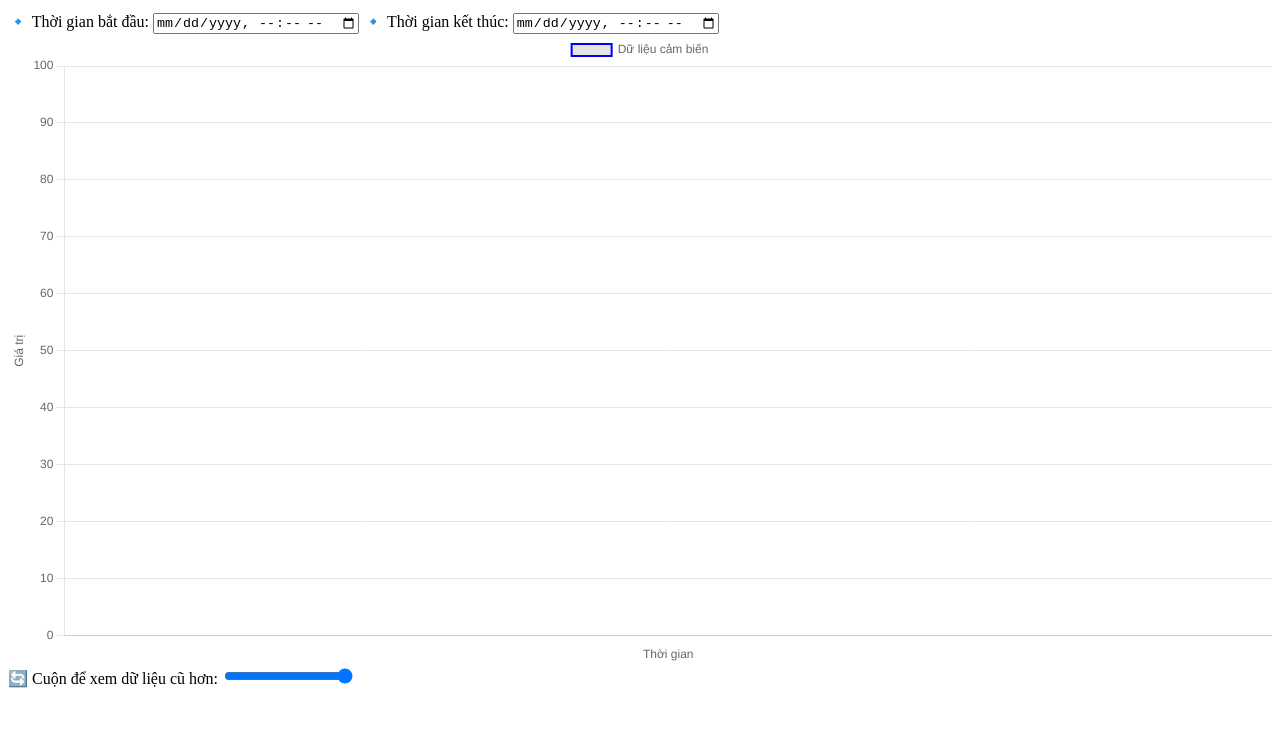
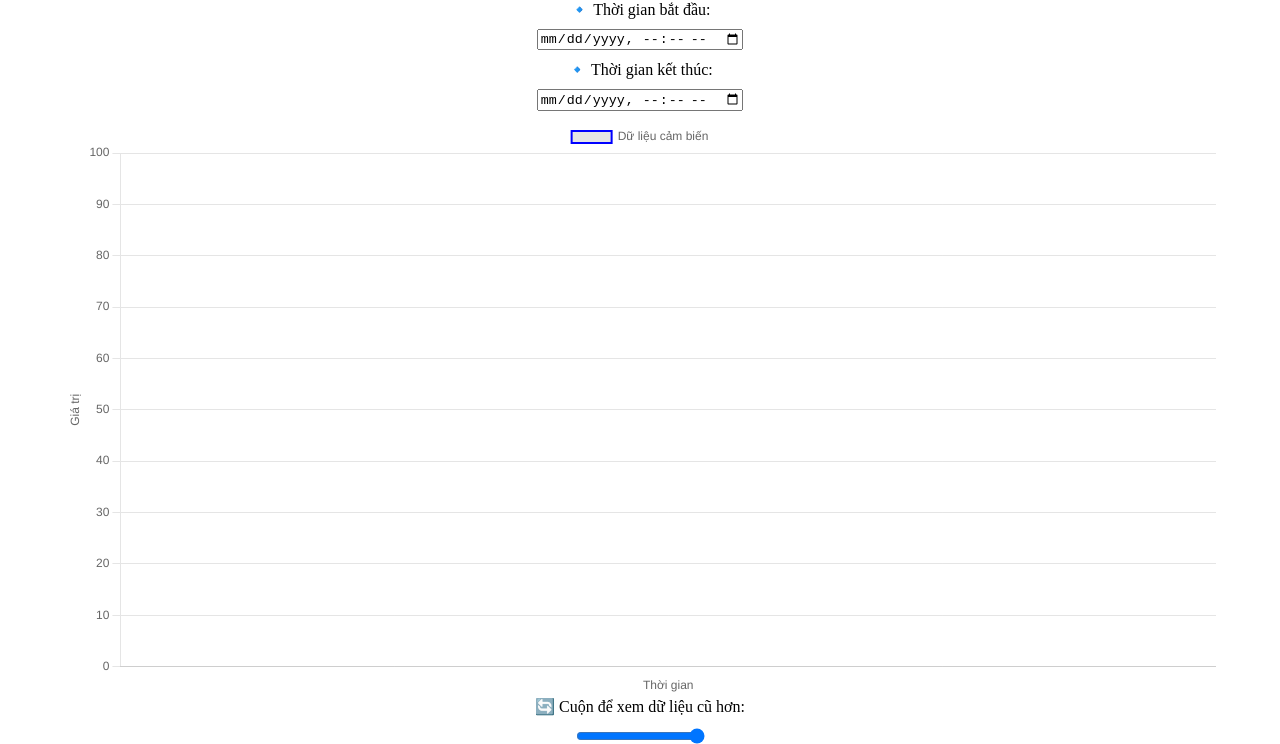
Before and after one commit to long19020571/newWebIOT, a plain HTML site: page index.html in a window 1280 px wide. Shown: the part 56-800 px from the top of the page. Drawn offline with nearby package versions, Linux system fonts and the light colour scheme; no server answers.

Commit message:
Update index.html

```diff
--- a/index.html
+++ b/index.html
@@ -5,20 +5,50 @@
     <meta name="viewport" content="width=device-width, initial-scale=1.0">
     <title>Biểu đồ Cảm Biến (Realtime)</title>
     <script src="https://cdn.jsdelivr.net/npm/chart.js"></script>
+    <style>
+        html, body {
+            margin: 0;
+            padding: 0;
+            height: 100vh;
+            width: 100vw;
+            display: flex;
+            flex-direction: column;
+            align-items: center;
+            justify-content: center;
+            overflow: hidden;
+        }
+        .controls {
+            display: flex;
+            flex-direction: column;
+            align-items: center;
+            gap: 10px;
+            margin-bottom: 10px;
+        }
+        canvas {
+            max-width: 90vw;
+            max-height: 80vh;
+        }
+    </style>
 </head>
 <body>
     <h2>📊 Biểu đồ Cảm Biến (Realtime)</h2>
 
+    <div class="controls">
         <label for="startTime">🔹 Thời gian bắt đầu:</label>
         <input type="datetime-local" id="startTime">
 
         <label for="endTime">🔹 Thời gian kết thúc:</label>
         <input type="datetime-local" id="endTime">
+    </div>
 
+    <div style="width: 90vw; height: 80vh; display: flex; justify-content: center; align-items: center;">
         <canvas id="realtimeChart"></canvas>
+    </div>
 
+    <div class="controls">
         <label for="scrollRange">🔄 Cuộn để xem dữ liệu cũ hơn:</label>
         <input type="range" id="scrollRange" min="0" max="100" value="100" step="1">
+    </div>
 
     <script type="module" src="script.js"></script>
 </body>
```
Lines whose indentation alone changed are shown as unchanged.
